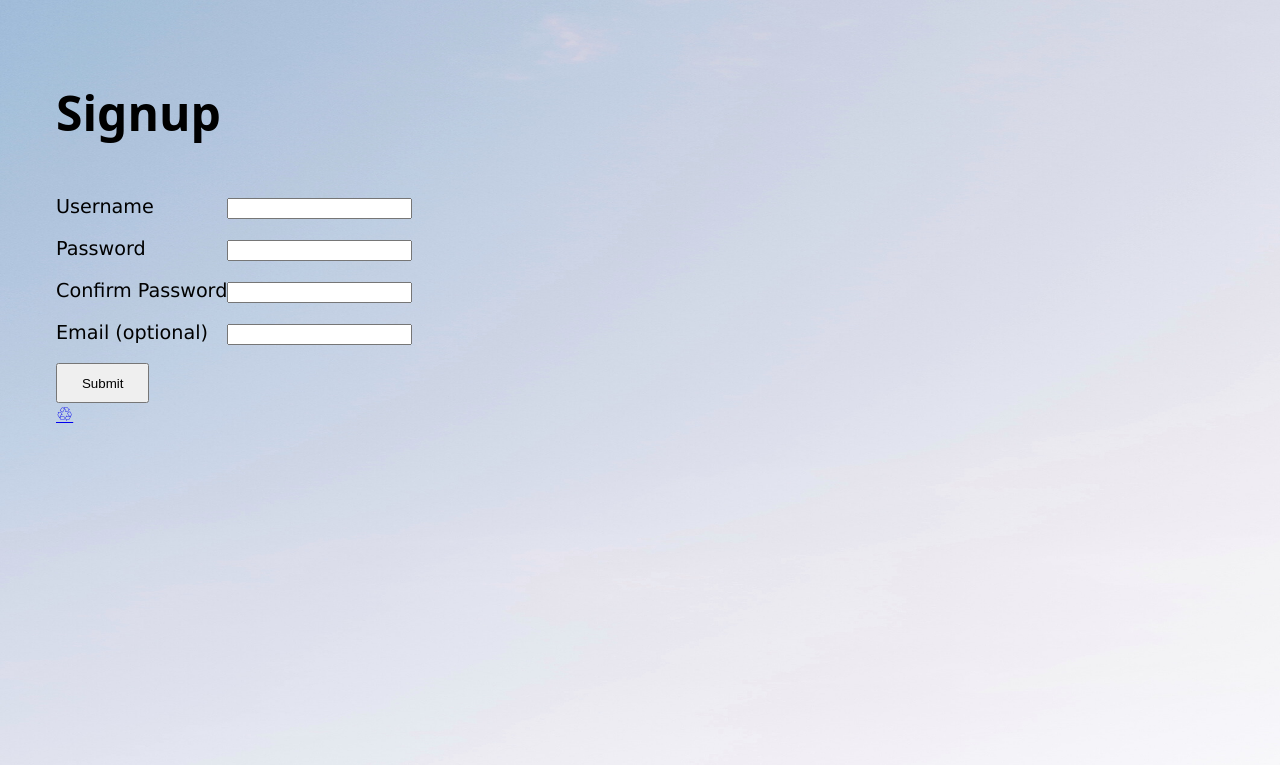
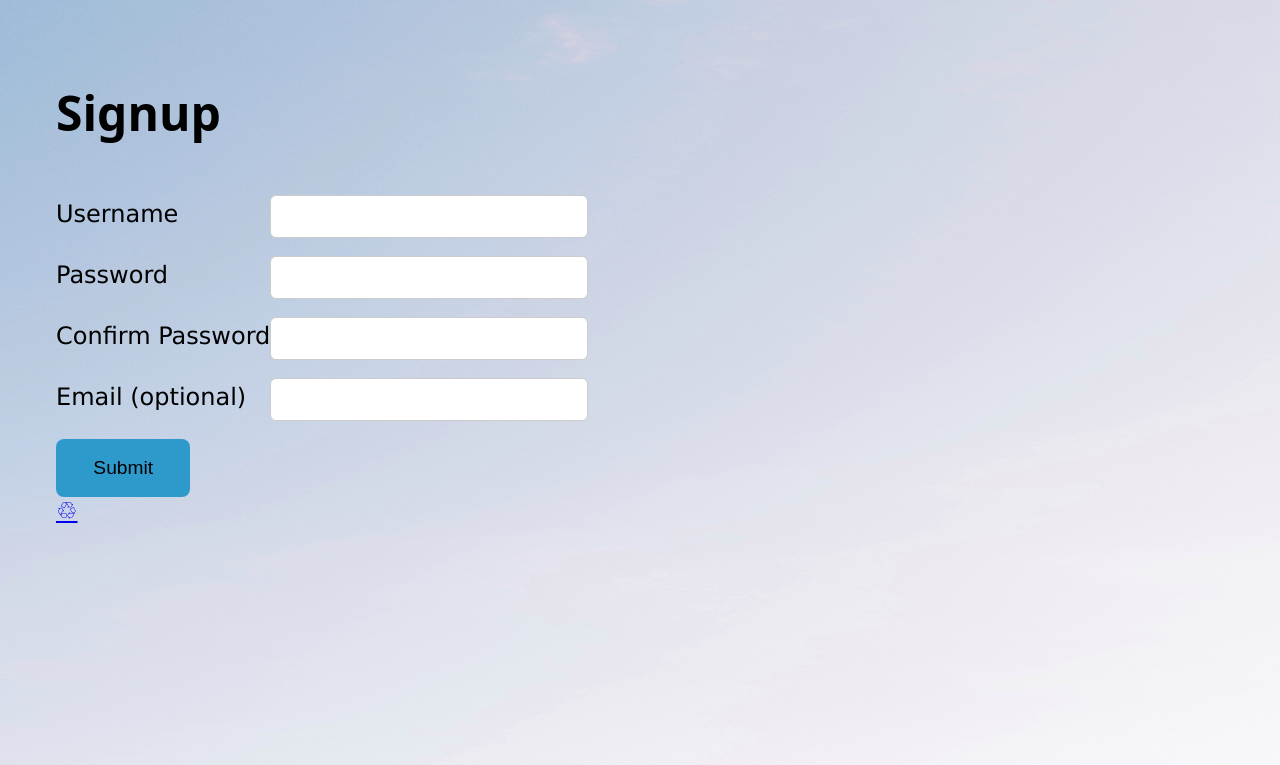
Before and after one commit to adonayab/user-signup, a Flask app: page / in a window 1280 px wide. Shown: the top 765 px of the page. Run offline with Flask 2, Linux system fonts and the light colour scheme.

Commit message:
Added some more styling

```diff
--- a/static/style.css
+++ b/static/style.css
@@ -18,7 +18,7 @@ h1 {
 
 p {
   font-family: 'Verdana';
-  font-size: 1.2rem;
+  font-size: 1.5rem;
 }
 
 form {
@@ -37,7 +37,22 @@ input {
   display: table-cell;
 }
 
-.btn {
+input[type=submit] {
+
+  background-color: #2e9acc;
+  border-radius: 8px;
+  border: none;
   width: 7em;
   height: 3em;
+  cursor: pointer;
+  font-size: 1.2rem;
 }
+
+input[type=text], input[type=password] {
+  border: 1px solid #ccc;
+  border-radius: 6px;
+  width: 20em;
+  height: 2.5em;
+  resize: vertical;
+  font-size: 0.65em;
+}
```
